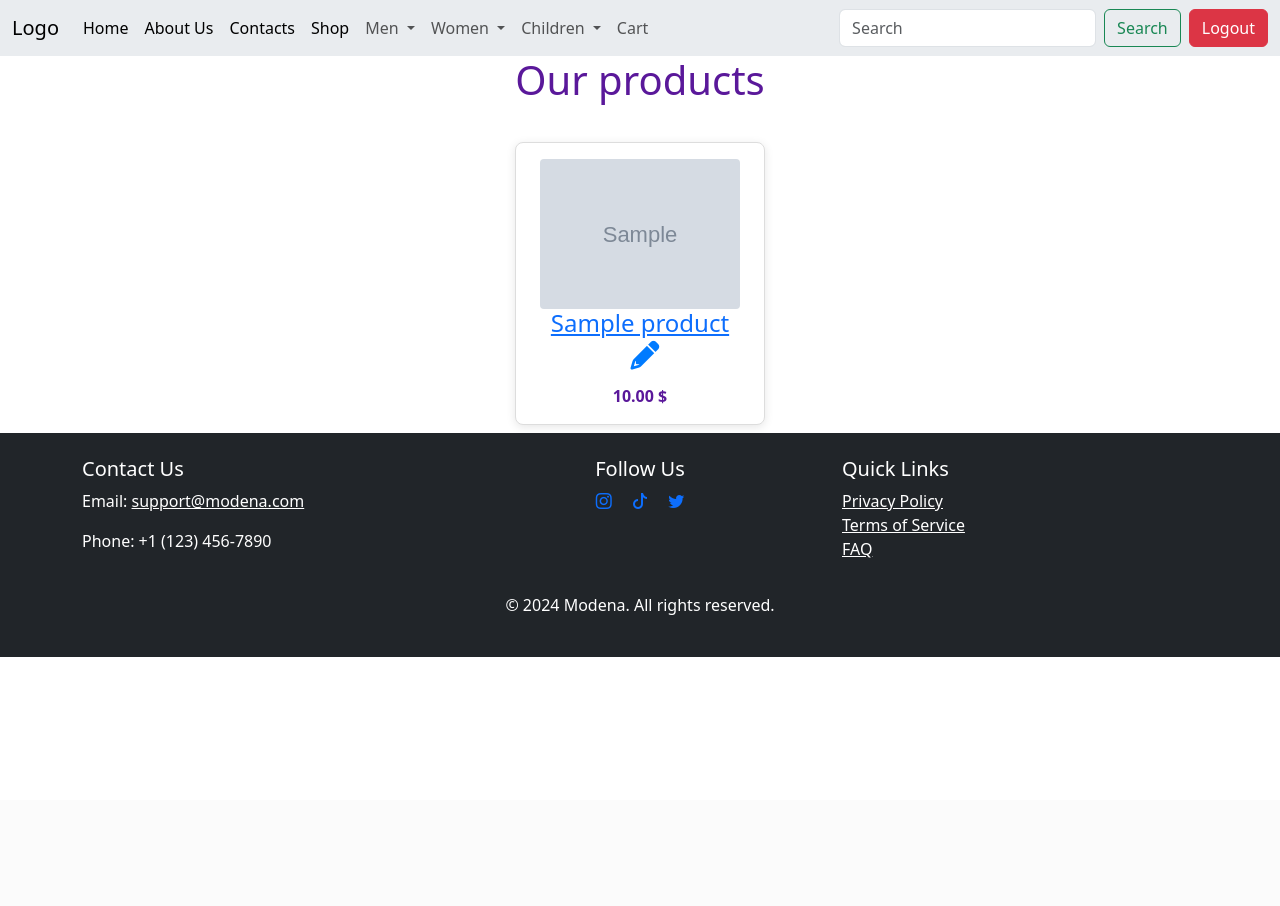
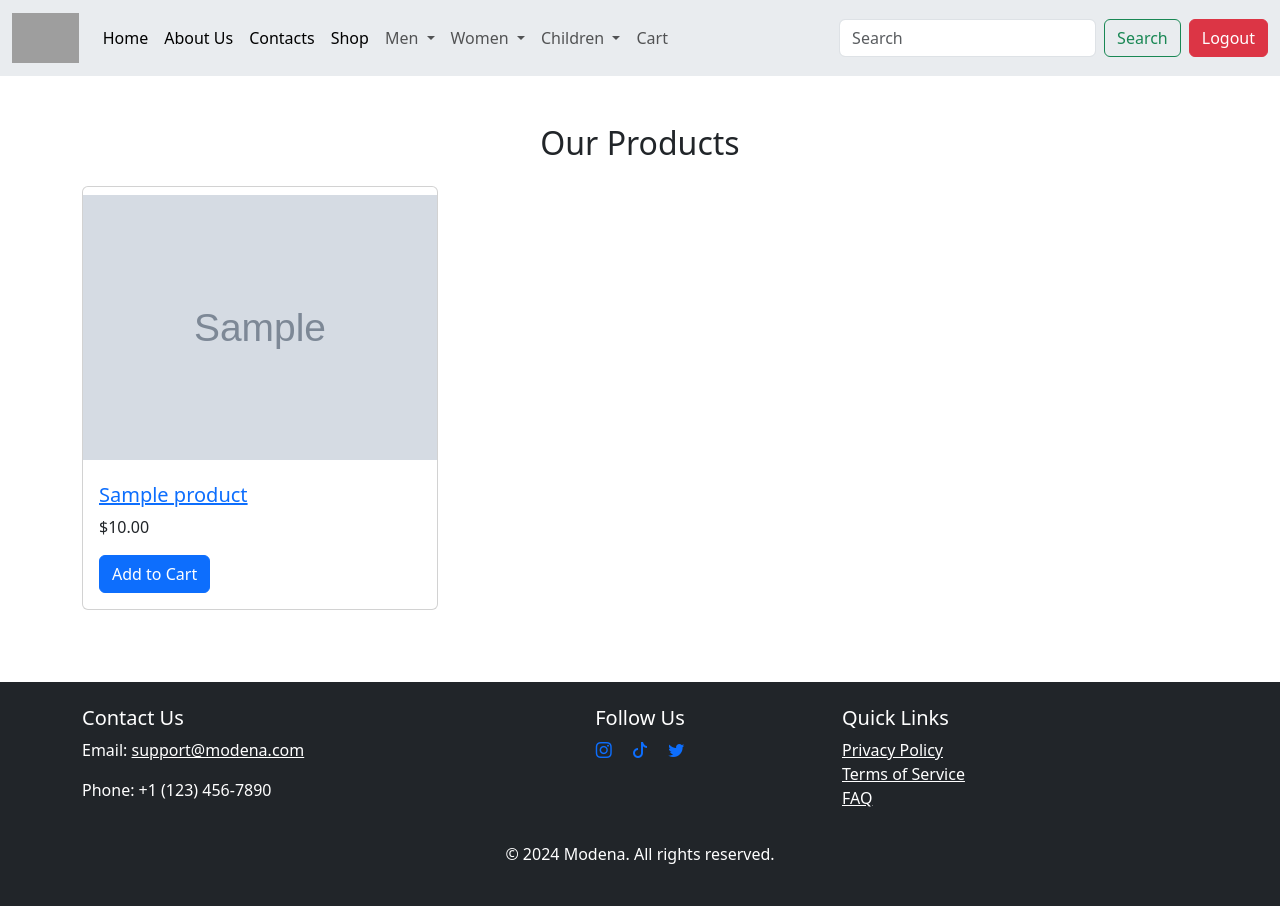
Before and after one commit to DimaPr7/modena_project, a Django app: page /products/ in a window 1280 px wide. Before the commit the page ends 657 px from the top, so only its background shows below. Run offline with Django 4.2, Linux system fonts and the light colour scheme; a user stored in the database is signed in; tables that the repository leaves empty hold one stand-in row (values such as "Sample post"); grey boxes marked "Sample" are stand-in pictures; some libraries are stand-ins or nearby versions; grey boxes are pictures that could not be loaded.

Commit message:
Version of vebsite N3

```diff
--- a/modena_website/templates/base.html
+++ b/modena_website/templates/base.html
@@ -16,10 +16,7 @@
     <!-- Navbar -->
     <nav class="navbar navbar-expand-lg bg-body-secondary">
     <div class="container-fluid">
-        <a class="navbar-brand" href="{% url 'home' %}">Logo</a>
-        <button class="navbar-toggler" type="button" data-bs-toggle="collapse" data-bs-target="#navbarSupportedContent" aria-controls="navbarSupportedContent" aria-expanded="false" aria-label="Toggle navigation">
-            <span class="navbar-toggler-icon"></span>
-        </button>
+        <a class="navbar-brand" href="{% url 'home' %}"><img src="/media/other/Modena1.png" alt="Logo" style="max-height: 50px;"></a>
         <div class="collapse navbar-collapse" id="navbarSupportedContent">
             <ul class="navbar-nav me-auto mb-2 mb-lg-0">
                 <li class="nav-item"><a class="nav-link active" href="{% url 'home' %}">Home</a></li>
--- a/products/templates/products/product_list.html
+++ b/products/templates/products/product_list.html
@@ -6,103 +6,58 @@
 <head>
     <meta charset="UTF-8">
     <meta name="viewport" content="width=device-width, initial-scale=1.0">
-    <title>Products List</title>
-    <link rel="stylesheet" href="https://cdnjs.cloudflare.com/ajax/libs/font-awesome/6.0.0-beta3/css/all.min.css">
+    <link href="https://cdn.jsdelivr.net/npm/bootstrap@5.3.3/dist/css/bootstrap.min.css" rel="stylesheet"
+    integrity="sha384-QWTKZyjpPEjISv5WaRU9OFeRpok6YctnYmDr5pNlyT2bRjXh0JMhjY6hW+ALEwIH" crossorigin="anonymous">
+    <link href="https://cdn.jsdelivr.net/npm/bootstrap-icons/font/bootstrap-icons.css" rel="stylesheet">
+
+
+
+
+    <title>Document</title>
   <style>
-        h1 {
-            text-align: center;
-            color: #5a189a;
-            margin-bottom: 30px;
+        /* Устанавливаем фиксированную высоту для изображений */
+.card-img-top {
+    width: 100%; /* Ширина изображения на 100% от родительского контейнера */
+    height: 280px; /* Фиксированная высота изображения */
+    object-fit: contain; /* Сохраняем пропорции изображения, не обрезая его */
 }
-        .product-list {
-            display: flex;
-            flex-wrap: wrap;
-            justify-content: space-evenly;
-            margin: 0 auto;
-        }
-        .product {
-            background-color: #fff;
-            border: 1px solid #ddd;
-            border-radius: 8px;
-            padding: 16px;
-            margin: 8px;
-            width: 250px;
-            text-align: center;
-            box-shadow: 0 2px 10px rgba(0, 0, 0, 0.1);
-            transition: transform 0.3s, box-shadow 0.3s;
-        }
-        .product img {
-            max-width: 100%;
-            height: 150px; /* Ограничиваем высоту */
-            border-radius: 4px;
-            object-fit: cover; /* Подгоняем изображение */
-        }
-        .product h2 {
-            font-size: 1.5em;
-            margin-bottom: 8px;
-            color: #333;
-        }
-        .product .edit-icon {
-            font-size: 1.2em;
-            margin-left: 10px;
-            color: #007bff;
-            text-decoration: none;
-        }
-        .product p {
-            font-size: 1.1em;
-            color: #555;
-            margin: 10px 0;
-            max-height: 60px;
-            overflow: hidden;
-            text-overflow: ellipsis;
-            display: -webkit-box;
-            -webkit-line-clamp: 3;
-            -webkit-box-orient: vertical;
-        }
-        .price {
-            font-weight: bold;
-            margin-top: 12px;
-            color: #5a189a;
-        }
-        .empty-message {
-            text-align: center;
-            font-size: 1.2em;
-            color: #777;
-        }
-        .show-more {
-            color: #007bff;
-            cursor: pointer;
-            font-size: 1em;
-            text-decoration: underline;
-        }
+
     </style>
 </head>
-
 <body>
-    <h1>Our products</h1>
-    <div class="product-list">
+    <!-- Product Section -->
+    <section class="py-5">
+        <div class="container">
+            <h2 class="text-center mb-4">Our Products</h2>
+            <div class="row">
                 {% for product in object_list %}
-            <div class="product">
+                    <div class="col-md-4 mb-4">
+                        <div class="card">
                             {% if product.photos.first %}
-                    <img src="{{ product.photos.first.image.url }}" alt="{{ product.name }}">
+                                <img src="{{ product.photos.first.image.url }}" class="card-img-top" alt="{{ product.name }}">
                             {% else %}
-                    <img src="/path/to/placeholder.jpg" alt="No image available">
+                                <img src="/path/to/placeholder.jpg" class="card-img-top" alt="No image available">
                             {% endif %}
-                <h2>
+                            <div class="card-body">
+                                <h5 class="card-title">
                                     <a href="{% url 'products:detail' product.pk %}">{{ product.name }}</a>
                                     {% if user.is_staff %}
                                         <a href="{% url 'products:update' pk=product.pk %}" class="edit-icon" title="Edit product">
                                             <i class="fas fa-pencil-alt"></i>
                                         </a>
                                     {% endif %}
-                </h2>
-                <div class="price">{{ product.price }} $</div>
+                                </h5>
+                                <p class="card-text">${{ product.price }}</p>
+                                <a href="#" class="btn btn-primary">Add to Cart</a>
+                            </div>
+                        </div>
                     </div>
                 {% empty %}
                     <p class="empty-message">Products did not found</p>
                 {% endfor %}
             </div>
+        </div>
+    </section>
 </body>
 
-</html>
 {% endblock %}
```
Also changed, not shown: modena_website/templates/home.html (+30 -10 lines), products/templates/products/category_product_list.html (+36 -52 lines), products/templates/products/product_detail.html (+5 -10 lines), modena_website/views.py (line endings or trailing spaces). Lines whose indentation alone changed are shown as unchanged.
